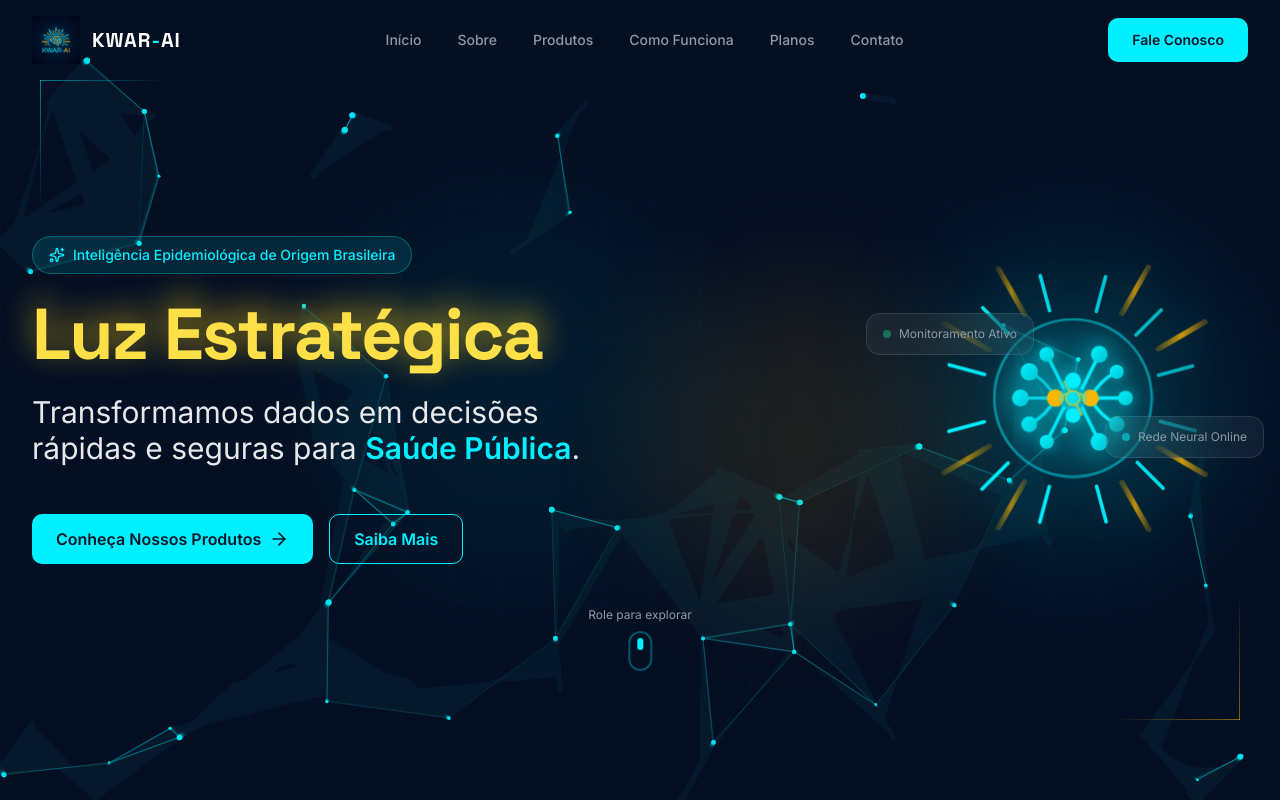
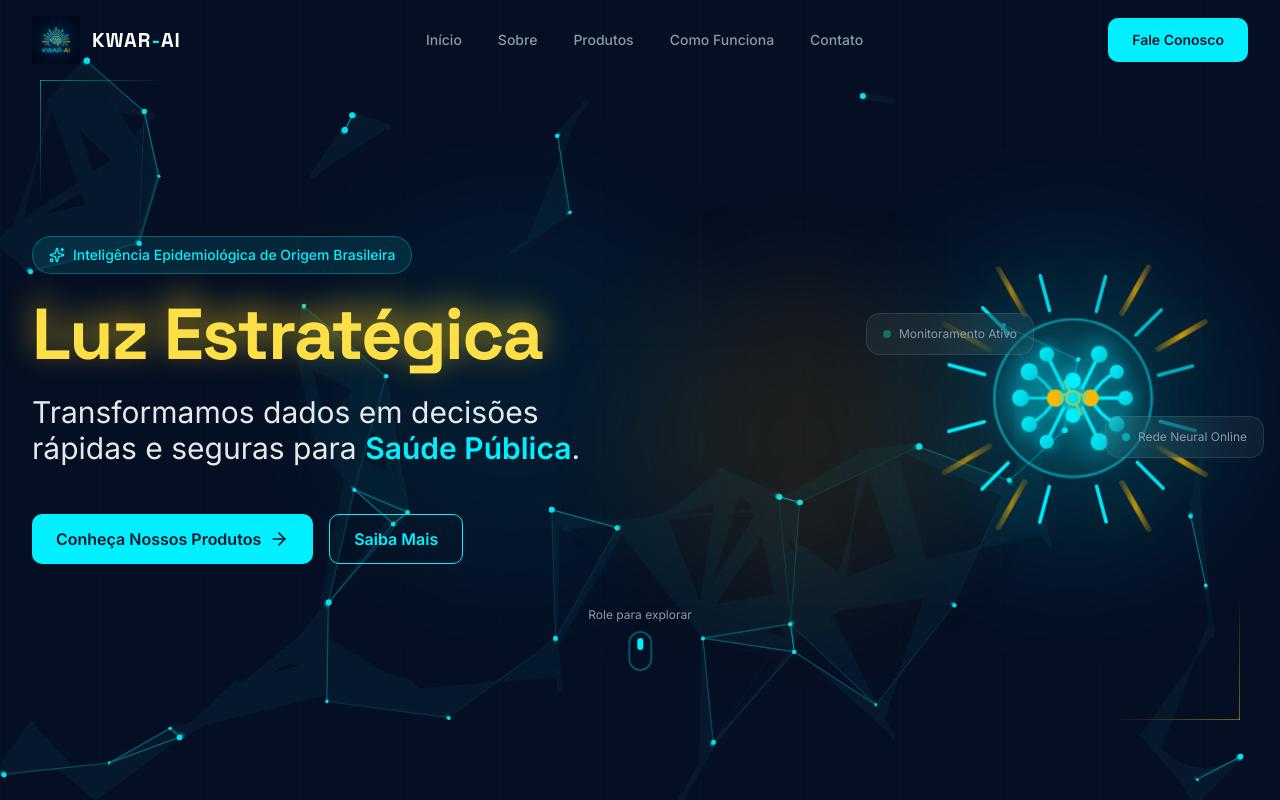
Before and after one commit to Deeplearn-PeD/kwar-ai, a React (Vite) app: page / in a window 1280 px wide. Shown: the top 800 px of the page. Built offline with nearby package versions, Linux system fonts and the light colour scheme.

Commit message:
Removi seção de preços

```diff
--- a/src/App.tsx
+++ b/src/App.tsx
@@ -4,7 +4,6 @@ import { Hero } from '@/sections/Hero';
 import { About } from '@/sections/About';
 import { Products } from '@/sections/Products';
 import { HowItWorks } from '@/sections/HowItWorks';
-import { Pricing } from '@/sections/Pricing';
 import { Contact } from '@/sections/Contact';
 import { Footer } from '@/sections/Footer';
 
@@ -23,7 +22,6 @@ function App() {
         <About />
         <Products />
         <HowItWorks />
-        <Pricing />
         <Contact />
       </main>
 
--- a/src/components/Navbar.tsx
+++ b/src/components/Navbar.tsx
@@ -6,7 +6,6 @@ const navLinks = [
   { label: 'Sobre', href: '#about' },
   { label: 'Produtos', href: '#products' },
   { label: 'Como Funciona', href: '#how-it-works' },
-  { label: 'Planos', href: '#pricing' },
   { label: 'Contato', href: '#contact' },
 ];
 
--- a/src/sections/Footer.tsx
+++ b/src/sections/Footer.tsx
@@ -4,7 +4,6 @@ const footerLinks = {
   produtos: [
     { label: 'API de Saúde', href: '#products' },
     { label: 'Curso de IA', href: '#products' },
-    { label: 'Plataforma', href: '#pricing' },
   ],
   empresa: [
     { label: 'Sobre Nós', href: '#about' },
```
